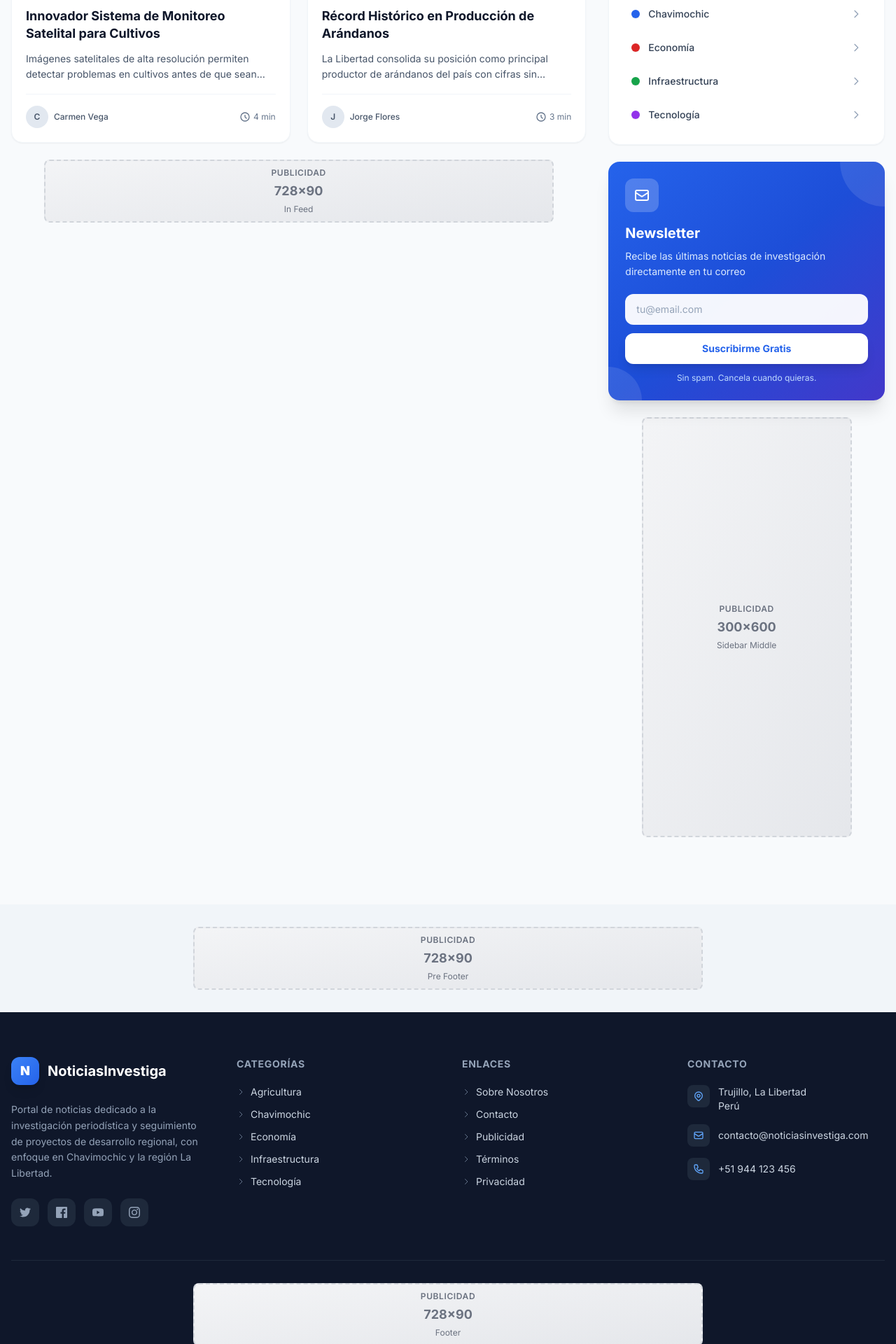
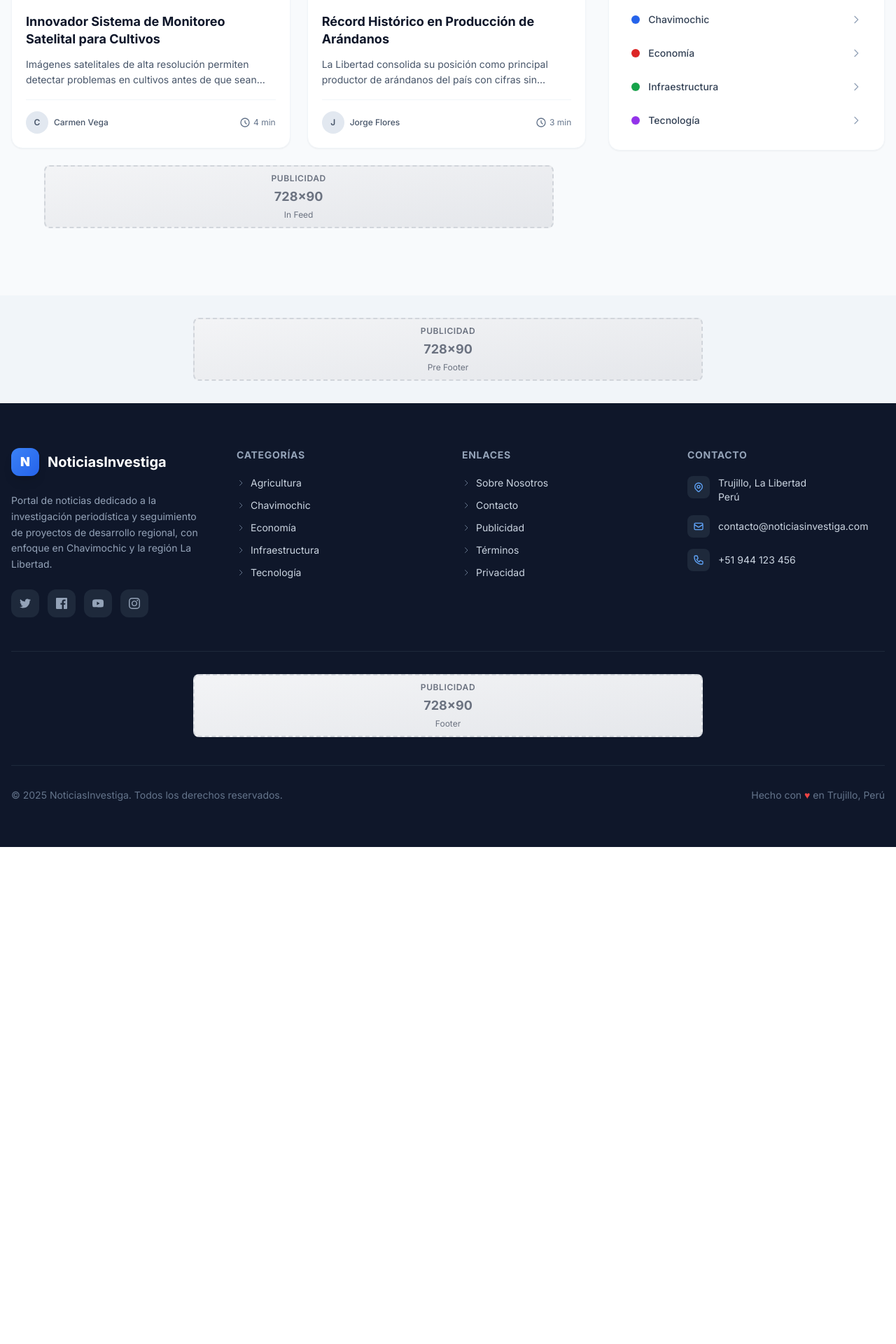
Before and after one commit to LiamGael2023/noticias, a PHP site: page /noticias/ in a window 1280 px wide. Shown: the part 2210-4130 px from the top of the page at 70% size. After the commit the page ends 3420 px from the top, so only its background shows below. Run offline with PHP 8.4, Linux system fonts and the light colour scheme; data comes from the database, SQL or seed files in the repository; some libraries are stand-ins or nearby versions.

Commit message:
feat: Improve featured section and simplify sidebar
- Update featured section to display 3 news (1 main + 2 secondary)
- Use 3-column grid layout for better visual hierarchy
- Remove newsletter section from sidebar
- Reduce sidebar to single medium ad (300x600)
- Keep trending news and categories widgets

```diff
--- a/app/views/home/index.php
+++ b/app/views/home/index.php
@@ -6,21 +6,27 @@ ob_start();
 ?>
 
 <div class="container mx-auto px-4 py-8">
-    <!-- Featured News Section -->
-    <section class="mb-8">
-        <div class="grid grid-cols-1 lg:grid-cols-2 gap-4">
+    <!-- Featured News Section - 3 Noticias Destacadas -->
+    <section class="mb-10">
+        <div class="grid grid-cols-1 lg:grid-cols-3 gap-4">
             <?php if (!empty($featuredNews)): ?>
-                <!-- Main Featured -->
-                <div class="lg:row-span-2">
+                <!-- Main Featured - Ocupa 2 columnas -->
+                <div class="lg:col-span-2 lg:row-span-2">
                     <?php renderNewsCard($featuredNews[0], 'featured'); ?>
                 </div>
 
-                <!-- Secondary Featured -->
-                <div class="grid grid-cols-1 gap-4">
-                    <?php for ($i = 1; $i < count($featuredNews); $i++): ?>
-                        <?php renderNewsCard($featuredNews[$i], 'secondary'); ?>
-                    <?php endfor; ?>
+                <!-- Secondary Featured - 2 noticias apiladas -->
+                <?php if (isset($featuredNews[1])): ?>
+                <div>
+                    <?php renderNewsCard($featuredNews[1], 'secondary'); ?>
                 </div>
+                <?php endif; ?>
+
+                <?php if (isset($featuredNews[2])): ?>
+                <div>
+                    <?php renderNewsCard($featuredNews[2], 'secondary'); ?>
+                </div>
+                <?php endif; ?>
             <?php endif; ?>
         </div>
     </section>
--- a/app/views/partials/sidebar.php
+++ b/app/views/partials/sidebar.php
@@ -1,5 +1,5 @@
 <aside class="space-y-6">
-    <!-- First Medium Ad (300x600) - Scrolls away -->
+    <!-- Medium Ad (300x600) - Scrolls away -->
     <div class="hidden lg:block">
         <?php renderAd('sidebar-middle'); ?>
     </div>
@@ -64,40 +64,5 @@
                 <?php endforeach; ?>
             </ul>
         </div>
-
-        <!-- Newsletter Signup -->
-        <div id="newsletter" class="bg-gradient-to-br from-blue-600 via-blue-700 to-indigo-700 rounded-2xl shadow-xl p-6 text-white relative overflow-hidden">
-            <div class="absolute top-0 right-0 w-32 h-32 bg-white/10 rounded-full -mr-16 -mt-16"></div>
-            <div class="absolute bottom-0 left-0 w-24 h-24 bg-white/10 rounded-full -ml-12 -mb-12"></div>
-            <div class="relative">
-                <div class="w-12 h-12 bg-white/20 rounded-xl flex items-center justify-center mb-4">
-                    <svg class="w-6 h-6" fill="none" stroke="currentColor" viewBox="0 0 24 24">
-                        <path stroke-linecap="round" stroke-linejoin="round" stroke-width="2" d="M3 8l7.89 5.26a2 2 0 002.22 0L21 8M5 19h14a2 2 0 002-2V7a2 2 0 00-2-2H5a2 2 0 00-2 2v10a2 2 0 002 2z"/>
-                    </svg>
-                </div>
-                <h3 class="text-xl font-bold mb-2">Newsletter</h3>
-                <p class="text-sm text-blue-100 mb-5 leading-relaxed">
-                    Recibe las últimas noticias de investigación directamente en tu correo
-                </p>
-                <form class="space-y-3">
-                    <input
-                        type="email"
-                        placeholder="tu@email.com"
-                        class="w-full px-4 py-3 rounded-xl text-slate-900 text-sm focus:outline-none focus:ring-2 focus:ring-white/50 bg-white/95 placeholder-slate-400"
-                    >
-                    <button type="submit" class="w-full px-4 py-3 bg-white text-blue-600 rounded-xl text-sm font-bold hover:bg-blue-50 transition-colors shadow-lg">
-                        Suscribirme Gratis
-                    </button>
-                </form>
-                <p class="text-xs text-blue-200 mt-3 text-center">
-                    Sin spam. Cancela cuando quieras.
-                </p>
-            </div>
-        </div>
-
-        <!-- Second Medium Ad (300x600) -->
-        <div class="hidden lg:block">
-            <?php renderAd('sidebar-middle'); ?>
-        </div>
     </div>
 </aside>
```
